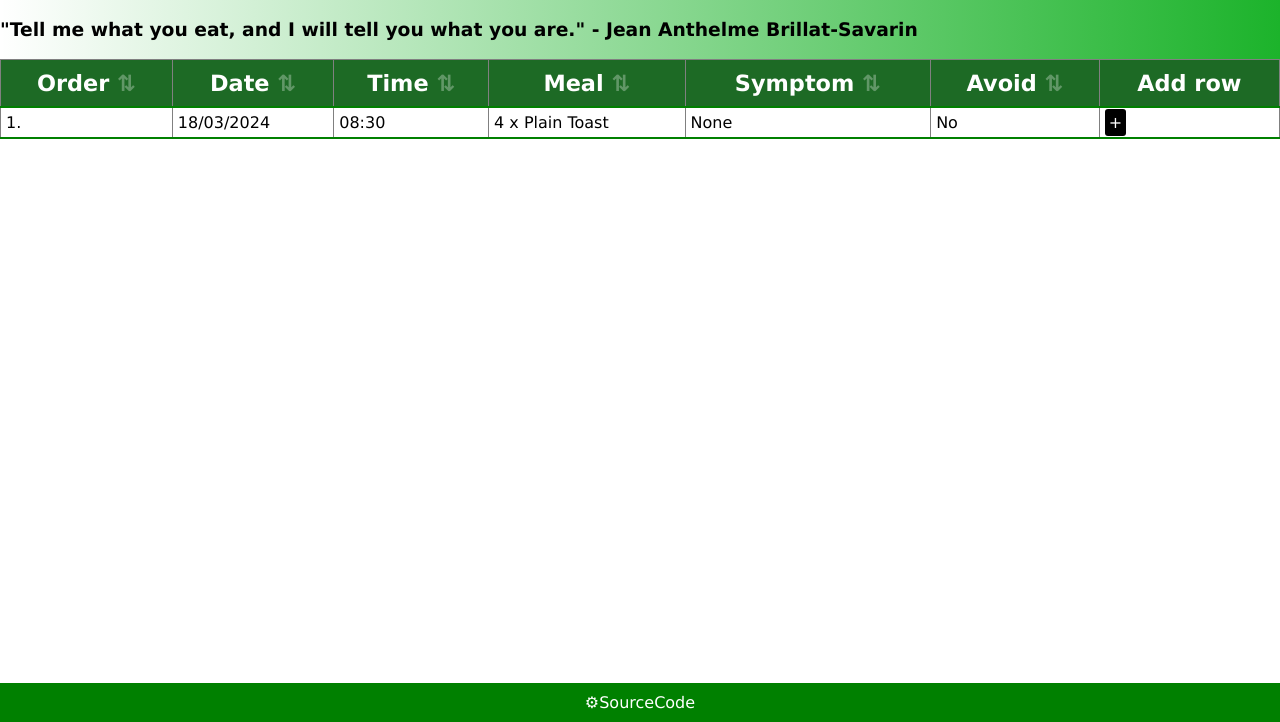
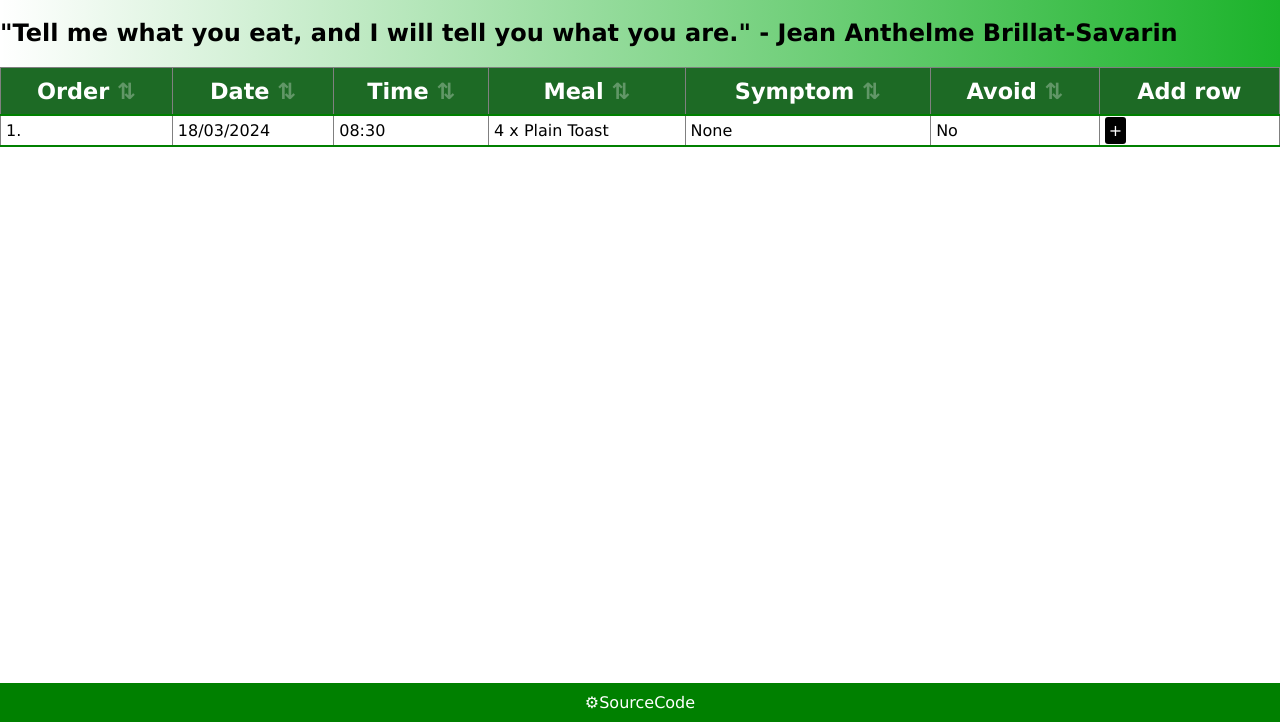
Before and after one commit to sabovoichita/meals-planner, a website built with webpack: page SRC/index.html in a window 1280 px wide. Shown: the part 78-800 px from the top of the page. Built offline with nearby package versions, Linux system fonts and the light colour scheme.

```diff
--- a/SRC/index.html
+++ b/SRC/index.html
@@ -19,16 +19,14 @@
         </div>
         <div id="header-info">
           <h1>My Meals Planner 🍽</h1>
-          <h3>
-            "Tell me what you eat, and I will tell you what you are." - Jean
-            Anthelme Brillat-Savarin
-          </h3>
+          <h2>"Tell me what you eat, and I will tell you what you are." - Jean Anthelme Brillat-Savarin</h2>
         </div>
       </div>
     </header>
     <section>
       <!-- <img src="/images/foodBackground.webp" alt="" /> -->
       <table border="1" id="mealsTable">
+        <thead>
           <tr>
             <th>Order <span class="order">&#8645;</span></th>
             <th>Date <span class="order">&#8645;</span></th>
@@ -38,6 +36,8 @@
             <th>Avoid <span class="order">&#8645;</span></th>
             <th>Add row</th>
           </tr>
+        </thead>
+        <tbody>
           <tr>
             <td>1.</td>
             <td>18/03/2024</td>
@@ -47,6 +47,7 @@
             <td>No</td>
             <td><span class="plus">&#43;</span></td>
           </tr>
+        </tbody>
       </table>
       <script src="index.js"></script>
     </section>
--- a/SRC/style.css
+++ b/SRC/style.css
@@ -51,6 +51,9 @@
   border-radius: 3px;
   align-content: flex-end;
 }
+#mealsTable tr:nth-child(even) {
+  background-color: #f2f2f2;
+}
 /* //align  square button .plus to right */
 
 footer {
```
Also changed, not shown: package.json (+7 -1 lines), README.md. Lines whose indentation alone changed are shown as unchanged.
